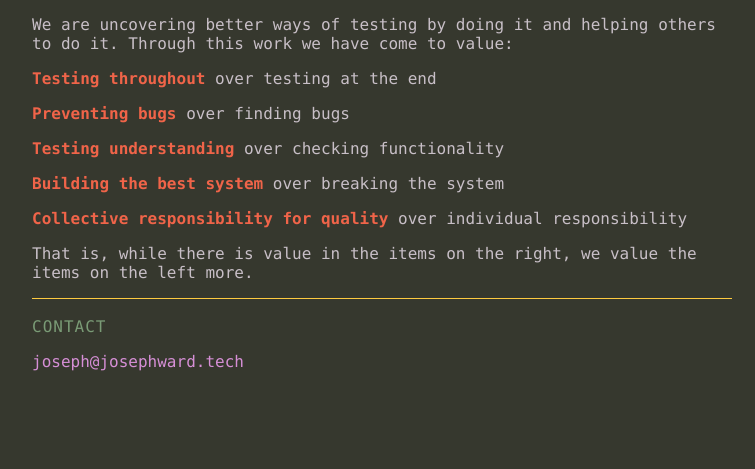
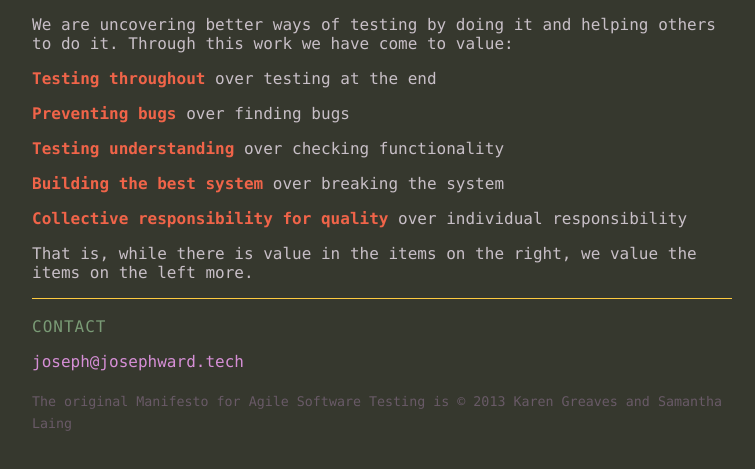
Before and after one commit to JosephWardDotTech/SoftwareTestingManifesto, a plain HTML site: page index.html in a window 1280 px wide. Shown: the part 117-586 px from the top of the page, without its empty margins (258-1013 px from the left). Drawn offline with Linux system fonts and the light colour scheme.

Commit message:
Update index.html

```diff
--- a/index.html
+++ b/index.html
@@ -41,6 +41,9 @@
         }
         a {
         color: #D68FD6;
+        }
+        sub {
+        color: #695a67;
         }
         b {
         color: #F06449;
@@ -117,6 +120,8 @@
                 <p>
                     <a href="mailto:joseph@josephward.tech">joseph@josephward.tech</a>
                 </p>
+                <p>
+                    <sub>The original Manifesto for Agile Software Testing is © 2013 Karen Greaves and Samantha Laing</sub>
+                </p>
             </div>
-        </div>
     </body>
```
